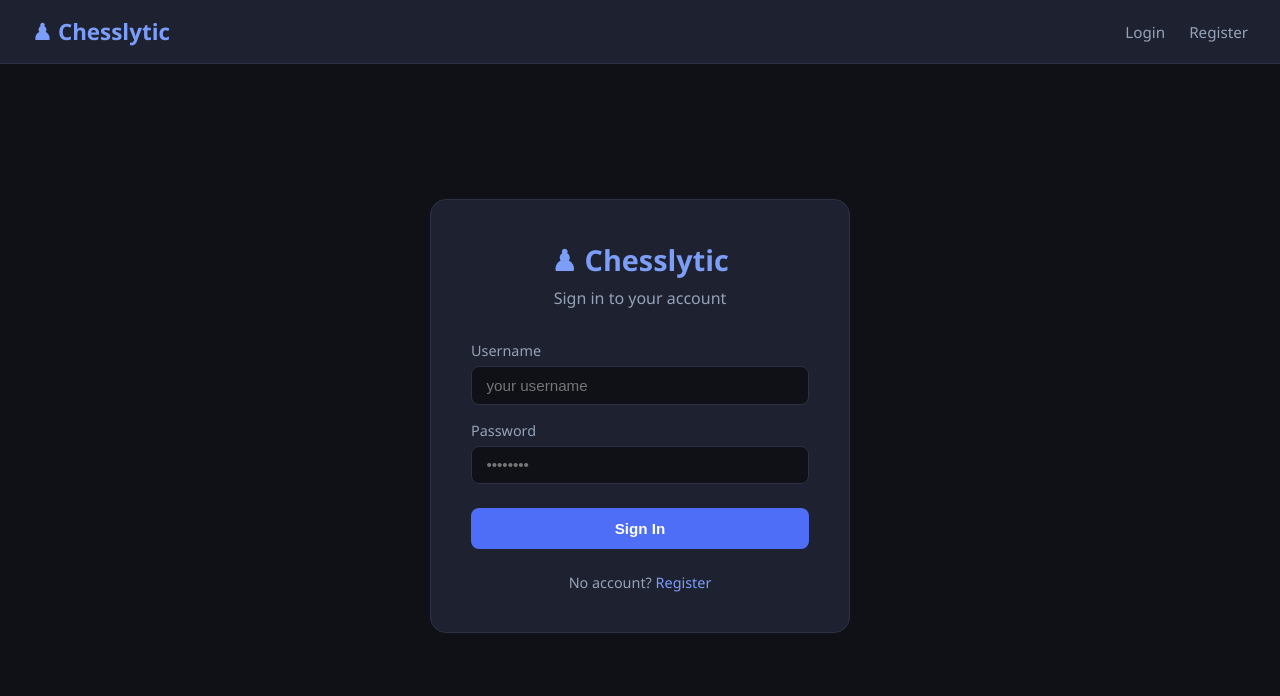
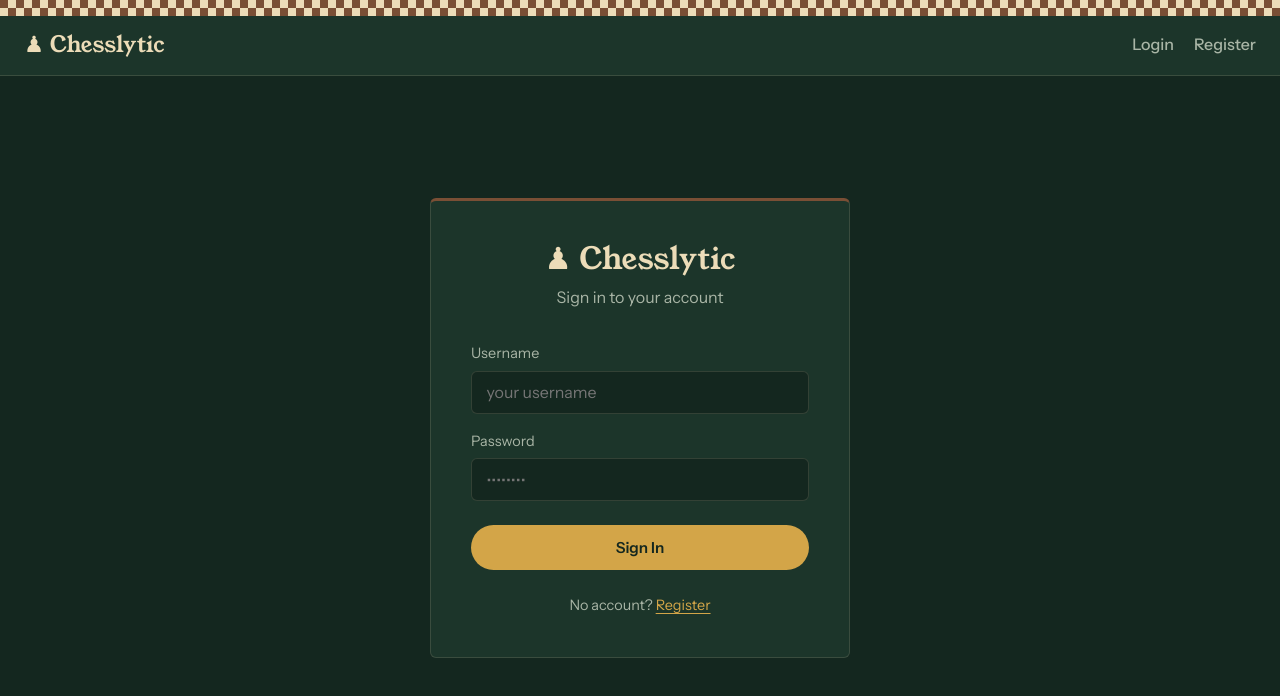
Before and after one commit to luffy57809-byte/something., a React (Create React App) app in the folder frontend/: page /login in a window 1280 px wide. Shown: the top 696 px of the page. Built offline with nearby package versions, Linux system fonts and the light colour scheme.

Commit message:
New chess-themed design: global styles, navbar, sign-in pages

```diff
--- a/frontend/src/App.css
+++ b/frontend/src/App.css
@@ -1,108 +1,120 @@
-* {
-  box-sizing: border-box;
-  margin: 0;
-  padding: 0;
+@import url('https://fonts.googleapis.com/css2?family=Instrument+Sans:wght@400;500;600;700&family=Young+Serif&display=swap');
+
+:root {
+  --felt: #14271f;
+  --table: #1c352a;
+  --table-raised: #234236;
+  --maple: #ecdcb8;
+  --walnut: #7a4f35;
+  --brass: #d3a548;
+
+  --text: #ece6d6;
+  --muted: #a9b5a6;
+  --line: rgba(236, 220, 184, 0.14);
+
+  --good: #7fc98f;
+  --inaccuracy: #e3c75a;
+  --mistake: #f0a04b;
+  --blunder: #f0766b;
+
+  --font-display: 'Young Serif', Georgia, serif;
+  --font-body: 'Instrument Sans', 'Segoe UI', system-ui, sans-serif;
 }
 
+* { box-sizing: border-box; margin: 0; padding: 0; }
+
 body {
-  font-family: 'Segoe UI', sans-serif;
-  background: #0f1117;
-  color: #e2e8f0;
+  font-family: var(--font-body);
+  font-size: 1rem;
+  line-height: 1.55;
+  background: var(--felt);
+  color: var(--text);
   min-height: 100vh;
 }
 
-.app-container {
-  max-width: 1100px;
-  margin: 0 auto;
-  padding: 2rem 1rem;
+body::before {
+  content: '';
+  display: block;
+  height: 16px;
+  background: repeating-conic-gradient(var(--maple) 0 25%, var(--walnut) 0 50%) 0 0 / 16px 16px;
 }
 
-.loading {
-  text-align: center;
-  padding: 4rem;
-  color: #94a3b8;
-  font-size: 1.2rem;
+h1, h2, h3 {
+  font-family: var(--font-display);
+  font-weight: 400;
+  line-height: 1.2;
+  color: var(--maple);
 }
+h1 { font-size: 2rem; margin-bottom: 1rem; }
+h3 { font-size: 1.1rem; }
 
-/* Cards */
+a { color: var(--brass); text-underline-offset: 3px; }
+a:hover { color: var(--maple); }
+
+:focus-visible { outline: 2px solid var(--brass); outline-offset: 2px; }
+
+.app-container { max-width: 1100px; margin: 0 auto; padding: 2rem 1rem; }
+
+.loading { text-align: center; padding: 4rem; color: var(--muted); font-size: 1.2rem; }
+
 .card {
-  background: #1e2130;
-  border: 1px solid #2d3148;
-  border-radius: 12px;
+  background: var(--table);
+  border: 1px solid var(--line);
+  border-top: 3px solid var(--walnut);
+  border-radius: 6px;
   padding: 1.5rem;
   margin-bottom: 1.5rem;
 }
+.card h2 { color: var(--maple); margin-bottom: 1rem; font-size: 1.3rem; }
 
-.card h2 {
-  color: #7c9ef8;
-  margin-bottom: 1rem;
-  font-size: 1.2rem;
+.btn {
+  padding: 0.6rem 1.4rem;
+  border: 1px solid transparent;
+  border-radius: 999px;
+  cursor: pointer;
+  font-family: var(--font-body);
+  font-size: 0.95rem;
+  font-weight: 600;
+  transition: filter 0.15s, background-color 0.15s;
+}
+.btn:hover { filter: brightness(1.1); }
+.btn:disabled { opacity: 0.5; cursor: not-allowed; filter: none; }
+
+.btn-primary { background: var(--brass); color: var(--felt); }
+.btn-success { background: var(--good); color: var(--felt); }
+.btn-danger  { background: #c8463d; color: #fff7ee; }
+.btn-ghost   { background: transparent; border-color: var(--maple); color: var(--maple); }
+.btn-ghost:hover { background: rgba(236, 220, 184, 0.1); filter: none; }
+
+.form-group { margin-bottom: 1rem; }
+.form-group label { display: block; margin-bottom: 0.4rem; color: var(--muted); font-size: 0.9rem; }
+.form-group input, .form-group select {
+  width: 100%;
+  padding: 0.65rem 0.9rem;
+  background: var(--felt);
+  border: 1px solid var(--line);
+  border-radius: 6px;
+  color: var(--text);
+  font-family: var(--font-body);
+  font-size: 1rem;
+}
+.form-group input:focus, .form-group select:focus {
+  outline: none;
+  border-color: var(--brass);
+  box-shadow: 0 0 0 2px rgba(211, 165, 72, 0.35);
 }
 
-/* Buttons */
-.btn {
-  padding: 0.6rem 1.4rem;
-  border: none;
-  border-radius: 8px;
-  cursor: pointer;
-  font-size: 0.95rem;
-  font-weight: 600;
-  transition: opacity 0.2s;
+.error { color: var(--blunder); font-size: 0.9rem; margin-top: 0.5rem; }
+
+.badge { display: inline-block; padding: 0.2rem 0.65rem; border-radius: 999px; font-size: 0.8rem; font-weight: 600; }
+.badge-blunder    { background: rgba(240, 118, 107, 0.16); color: var(--blunder); }
+.badge-mistake    { background: rgba(240, 160, 75, 0.16);  color: var(--mistake); }
+.badge-inaccuracy { background: rgba(227, 199, 90, 0.16);  color: var(--inaccuracy); }
+.badge-good       { background: rgba(127, 201, 143, 0.16); color: var(--good); }
+
+@media (max-width: 600px) {
+  .app-container { padding: 1.25rem 0.75rem; }
+  .card { padding: 1.1rem; }
+  h1 { font-size: 1.6rem; }
 }
-
-.btn:hover { opacity: 0.85; }
-.btn:disabled { opacity: 0.5; cursor: not-allowed; }
-
-.btn-primary { background: #4f6ef7; color: white; }
-.btn-success { background: #22c55e; color: white; }
-.btn-danger  { background: #ef4444; color: white; }
-.btn-ghost   { background: transparent; border: 1px solid #4f6ef7; color: #4f6ef7; }
-
-/* Forms */
-.form-group {
-  margin-bottom: 1rem;
-}
-
-.form-group label {
-  display: block;
-  margin-bottom: 0.4rem;
-  color: #94a3b8;
-  font-size: 0.9rem;
-}
-
-.form-group input, .form-group select {
-  width: 100%;
-  padding: 0.6rem 0.9rem;
-  background: #0f1117;
-  border: 1px solid #2d3148;
-  border-radius: 8px;
-  color: #e2e8f0;
-  font-size: 0.95rem;
-}
-
-.form-group input:focus, .form-group select:focus {
-  outline: none;
-  border-color: #4f6ef7;
-}
-
-/* Error */
-.error {
-  color: #ef4444;
-  font-size: 0.9rem;
-  margin-top: 0.5rem;
-}
-
-/* Badge */
-.badge {
-  display: inline-block;
-  padding: 0.2rem 0.6rem;
-  border-radius: 999px;
-  font-size: 0.75rem;
-  font-weight: 700;
-  text-transform: uppercase;
-}
-
-.badge-blunder  { background: #ef444422; color: #ef4444; }
-.badge-mistake  { background: #f9731622; color: #f97316; }
-.badge-inaccuracy { background: #eab30822; color: #eab308; }
-.badge-good     { background: #22c55e22; color: #22c55e; }
+@media (prefers-reduced-motion: reduce) { * { transition: none !important; } }
--- a/frontend/src/components/Navbar.css
+++ b/frontend/src/components/Navbar.css
@@ -1,35 +1,43 @@
 .navbar {
-  background: #1e2130;
-  border-bottom: 1px solid #2d3148;
-  padding: 1rem 2rem;
   display: flex;
   align-items: center;
   justify-content: space-between;
+  flex-wrap: wrap;
+  gap: 0.75rem 1.5rem;
+  padding: 0.75rem 1.5rem;
+  background: var(--table);
+  border-bottom: 1px solid var(--line);
 }
 
 .navbar-brand a {
-  color: #7c9ef8;
+  font-family: var(--font-display);
+  font-size: 1.4rem;
+  color: var(--maple);
   text-decoration: none;
-  font-size: 1.4rem;
-  font-weight: 700;
+}
+.navbar-brand a:hover { color: var(--brass); }
+
+.navbar-links { display: flex; align-items: center; flex-wrap: wrap; gap: 0.5rem 1.25rem; }
+
+.navbar-links a {
+  color: var(--muted);
+  text-decoration: none;
+  font-weight: 500;
+  padding: 0.25rem 0;
+  border-bottom: 2px solid transparent;
+}
+.navbar-links a:hover { color: var(--maple); border-bottom-color: var(--brass); }
+
+.navbar-user {
+  color: var(--maple);
+  font-weight: 600;
+  padding-left: 1.25rem;
+  border-left: 1px solid var(--line);
 }
 
-.navbar-links {
-  display: flex;
-  align-items: center;
-  gap: 1.5rem;
+.navbar-links .btn { padding: 0.35rem 1rem; font-size: 0.875rem; }
+
+@media (max-width: 600px) {
+  .navbar { padding: 0.75rem 1rem; }
+  .navbar-user { padding-left: 0; border-left: none; }
 }
-
-.navbar-links a {
-  color: #94a3b8;
-  text-decoration: none;
-  font-size: 0.95rem;
-  transition: color 0.2s;
-}
-
-.navbar-links a:hover { color: #e2e8f0; }
-
-.navbar-user {
-  color: #7c9ef8;
-  font-weight: 600;
-}
--- a/frontend/src/pages/Auth.css
+++ b/frontend/src/pages/Auth.css
@@ -1,46 +1,16 @@
-.auth-container {
-  display: flex;
-  justify-content: center;
-  align-items: center;
-  min-height: 80vh;
-}
+.auth-container { display: flex; justify-content: center; align-items: center; min-height: 80vh; }
 
 .auth-card {
-  background: #1e2130;
-  border: 1px solid #2d3148;
-  border-radius: 16px;
+  background: var(--table);
+  border: 1px solid var(--line);
+  border-top: 3px solid var(--walnut);
+  border-radius: 6px;
   padding: 2.5rem;
   width: 100%;
   max-width: 420px;
 }
-
-.auth-card h1 {
-  color: #7c9ef8;
-  font-size: 1.8rem;
-  text-align: center;
-  margin-bottom: 0.5rem;
-}
-
-.auth-subtitle {
-  color: #94a3b8;
-  text-align: center;
-  margin-bottom: 2rem;
-}
-
-.auth-card .btn {
-  width: 100%;
-  padding: 0.75rem;
-  margin-top: 0.5rem;
-}
-
-.auth-footer {
-  text-align: center;
-  margin-top: 1.5rem;
-  color: #94a3b8;
-  font-size: 0.9rem;
-}
-
-.auth-footer a {
-  color: #7c9ef8;
-  text-decoration: none;
-}
+.auth-card h1 { color: var(--maple); font-size: 1.9rem; text-align: center; margin-bottom: 0.5rem; }
+.auth-subtitle { color: var(--muted); text-align: center; margin-bottom: 2rem; }
+.auth-card .btn { width: 100%; padding: 0.75rem; margin-top: 0.5rem; }
+.auth-footer { text-align: center; margin-top: 1.5rem; color: var(--muted); font-size: 0.9rem; }
+.auth-footer a { color: var(--brass); }
--- a/frontend/src/pages/PuzzleTrainer.js
+++ b/frontend/src/pages/PuzzleTrainer.js
@@ -270,7 +270,7 @@ export default function PuzzleTrainer() {
                 </button>
               )}
               {moveStatus === 'freeplay' && (
-                <p style={{ color: '#7c9ef8', fontSize: '0.9rem', marginTop: '0.5rem' }}>
+                <p style={{ color: 'var(--brass)', fontSize: '0.9rem', marginTop: '0.5rem' }}>
                   🔓 Free play mode — explore any moves you like!
                 </p>
               )}
@@ -293,7 +293,7 @@ export default function PuzzleTrainer() {
             </div>
           ) : (
             <div className="card">
-              <p style={{color: '#94a3b8'}}>
+              <p style={{color: 'var(--muted)'}}>
                 No puzzles available. Analyze more games on the Dashboard first.
               </p>
             </div>
```
